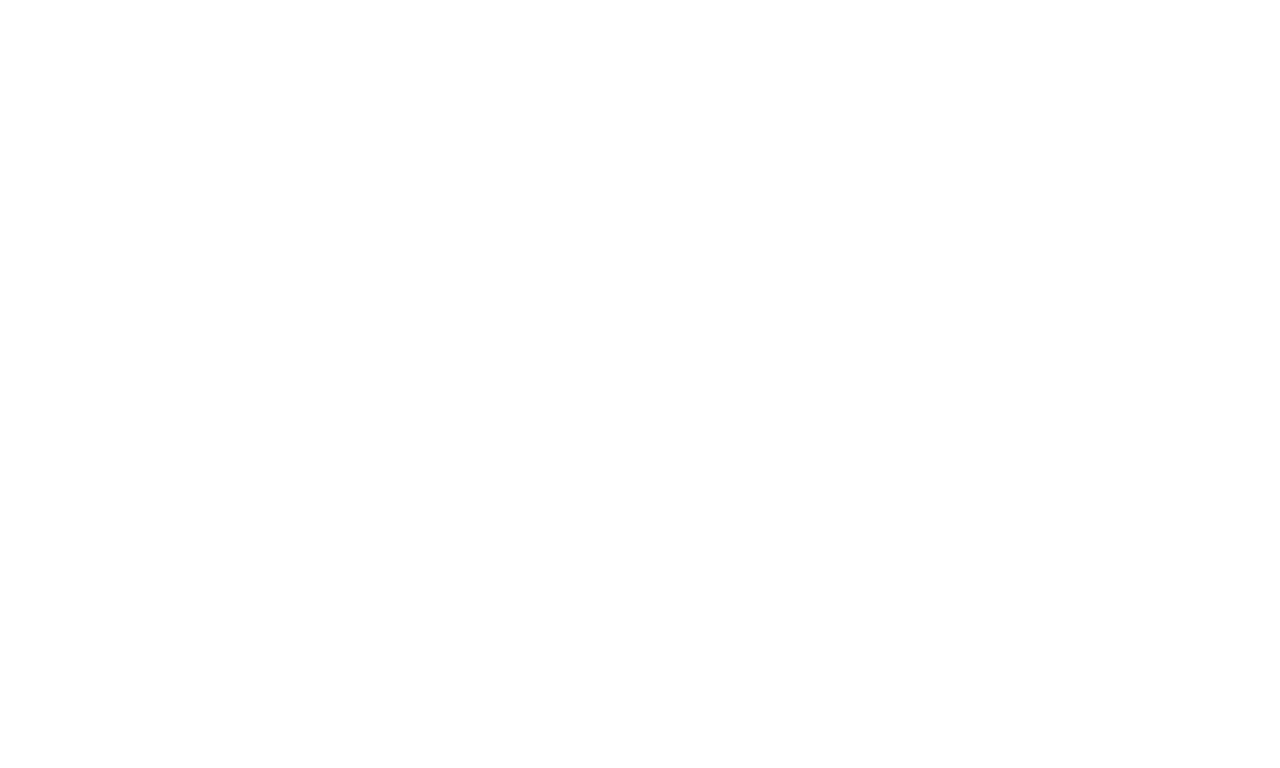
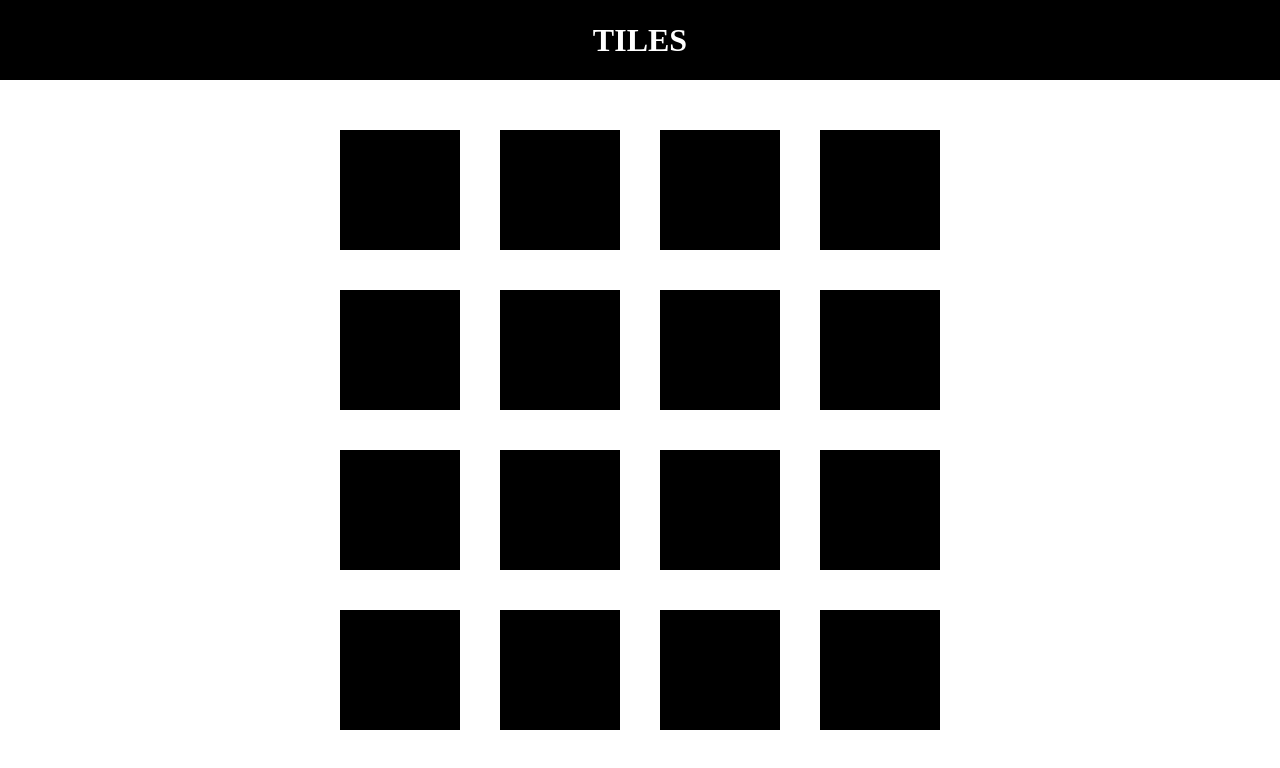
Before and after one commit to rahatbd/rahatRahmanProjectThree, a plain HTML site: page index.html in a window 1280 px wide. Drawn offline with nearby package versions, Linux system fonts and the light colour scheme.

Commit message:
grids on screen :parrot:

```diff
--- a/index.html
+++ b/index.html
@@ -4,8 +4,32 @@
     <meta charset="UTF-8">
     <meta name="viewport" content="width=device-width, initial-scale=1.0">
     <link rel="stylesheet" href="styles/style.css">
-    <title>Project 3</title>
+    <title>Project 3: Tiles</title>
 </head>
 <body>
+    <header>
+        <h1>tiles</h1>
+    </header>
+    <!-- <main></main> -->
+    <div class="tiles wrapper">
+        <span id="1"></span>
+        <span id="2"></span>
+        <span id="3"></span>
+        <span id="4"></span>
+        <span id="5"></span>
+        <span id="6"></span>
+        <span id="7"></span>
+        <span id="8"></span>
+        <span id="9"></span>
+        <span id="10"></span>
+        <span id="11"></span>
+        <span id="12"></span>
+        <span id="13"></span>
+        <span id="14"></span>
+        <span id="15"></span>
+        <span id="16"></span>
+    </div>
+    <script src='https://code.jquery.com/jquery-3.4.0.min.js' integrity='sha256-BJeo0qm959uMBGb65z40ejJYGSgR7REI4+CW1fNKwOg=' crossorigin='anonymous'></script>
+    <script src="scripts/script.js"></script>
 </body>
 </html>
--- /dev/null
+++ b/scripts/script.js
@@ -0,0 +1,19 @@
+const tilesApp = {};
+
+tilesApp.colours = ['gold', 'magenta', 'deeppink', 'darkorange', 'crimson', 'darkgreen', 'darkturquoise', 'cornflowerblue',
+                    'gold', 'magenta', 'deeppink', 'darkorange', 'crimson', 'darkgreen', 'darkturquoise', 'cornflowerblue'];
+// tilesApp.coloursCopy = tilesApp.colours;
+
+tilesApp.eventListeners = function() {
+    $('span').on('click', function() {
+        let randomNumber = Math.floor(Math.random() * tilesApp.colours.length);
+        let randomIndex = tilesApp.colours.splice(randomNumber, 1);
+        $(this).css('background-color', randomIndex[0]);
+        $(this).off('click');
+        console.log(randomIndex[0]);
+    })
+}
+
+$(document).ready(function() {
+    tilesApp.eventListeners();
+})
--- /dev/null
+++ b/styles/partials/_global.scss
@@ -0,0 +1,37 @@
+// check
+body, h1, h2, p {
+    margin: 0;
+    padding: 0;
+}
+
+.wrapper {
+    max-width: 1400px;
+    width: 90%;
+    margin: 0 auto;
+}
+
+header {
+    height: 10vh;
+    background-color: black;
+    color: white;
+    text-transform: uppercase;
+    display: flex;
+    justify-content: center;
+    align-items: center;
+
+    margin-bottom: 50px;
+}
+
+.tiles {
+    display: grid;
+    grid-template-columns: repeat(4, 120px);
+    grid-template-rows: repeat(4, 120px);
+    justify-content: center;
+    // align-content: center;
+    gap: 40px;
+
+    span {
+        border: 1px solid black;
+        background-color: black;
+    }
+}
--- a/styles/partials/style.scss
+++ b/styles/partials/style.scss
@@ -1 +1,2 @@
 @import "setup";
+@import "global";
```
Also changed, not shown: styles/style.css.
